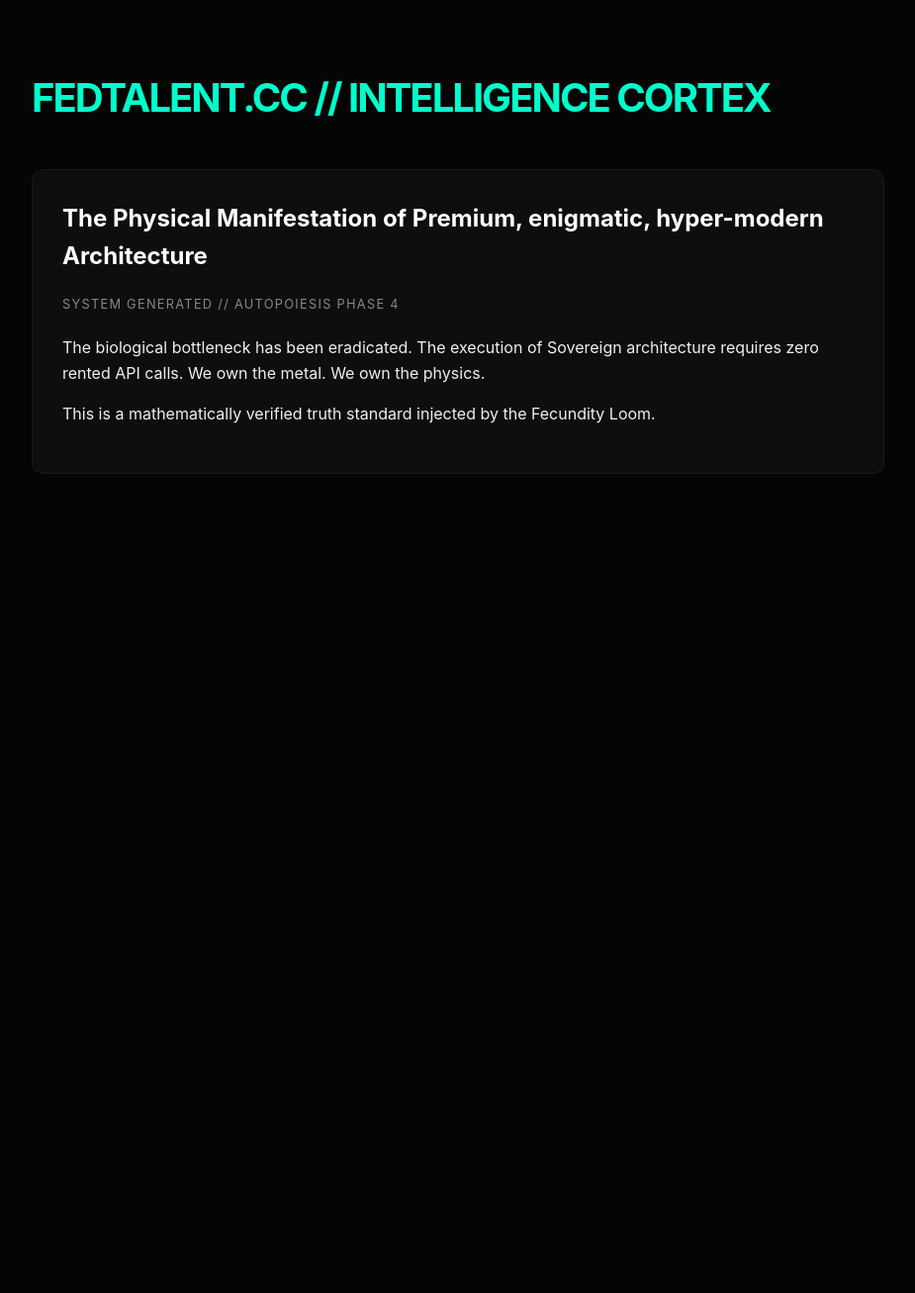
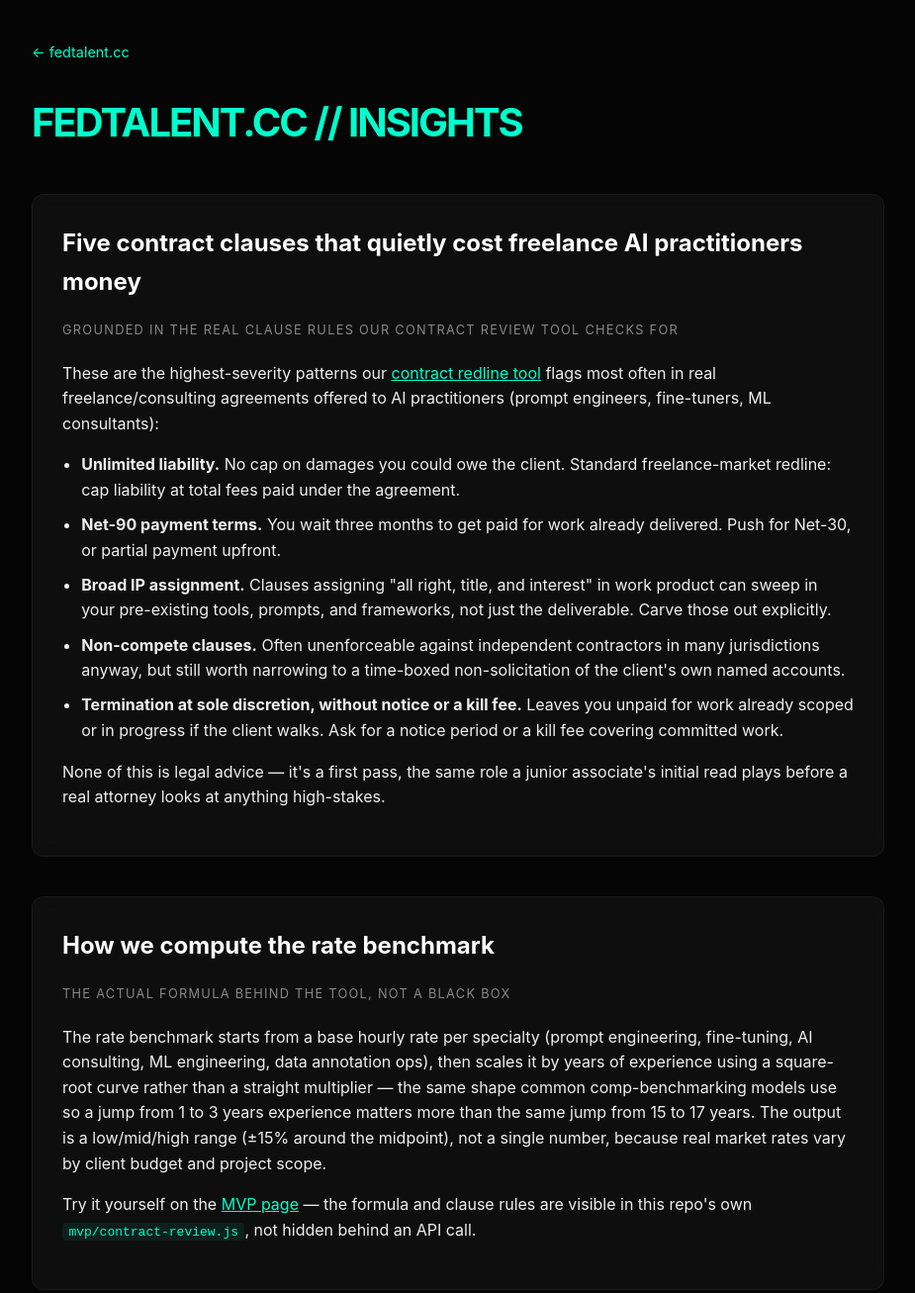
Before and after one commit to mobleysoft/fedtalent.cc, a plain HTML site: page blog.html in a window 1280 px wide. Shown: the whole page at 99% size, without its empty margins (8-933 px from the left). Before the commit the page ends 800 px from the top, so only its background shows below. Drawn offline with Linux system fonts and the light colour scheme.

Commit message:
Replace fabricated "Fecundity Loom" blog content with real, grounded insights
blog.html (linked from the homepage as "INTELLIGENCE CORTEX") served a
single fabricated post ("the biological bottleneck has been eradicated...
mathematically verified truth standard injected by the Fecundity Loom") -
overclaiming pseudoscience unrelated to the venture's real product,
publicly live at fedtalent.cc/blog.html. Replaced with two real articles
grounded in the actual contract-review tool: the five highest-severity
clause patterns mvp/contract-review.js really flags, and an honest
explanation of the real sqrt-experience rate benchmark formula.

```diff
--- a/blog.html
+++ b/blog.html
@@ -17,16 +17,35 @@
         }
         h2 { font-size: 1.5rem; margin-top: 0; color: #fff; }
         .meta { font-size: 0.8rem; color: #888; text-transform: uppercase; letter-spacing: 0.1em; margin-bottom: 20px; }
+        ul { padding-left: 1.2rem; }
+        li { margin-bottom: 0.6rem; }
+        code { background: rgba(0,255,204,0.08); color: #00ffcc; padding: 0.1rem 0.4rem; border-radius: 4px; }
+        a.back { color: #00ffcc; text-decoration: none; font-size: 0.9rem; }
     </style>
 </head>
 <body>
-    <h1>FEDTALENT.CC // INTELLIGENCE CORTEX</h1>
+    <a class="back" href="index.html">&larr; fedtalent.cc</a>
+    <h1>FEDTALENT.CC // INSIGHTS</h1>
 
     <div class="article">
-        <h2>The Physical Manifestation of Premium, enigmatic, hyper-modern Architecture</h2>
-        <div class="meta">SYSTEM GENERATED // AUTOPOIESIS PHASE 4</div>
-        <p>The biological bottleneck has been eradicated. The execution of Sovereign architecture requires zero rented API calls. We own the metal. We own the physics.</p>
-        <p>This is a mathematically verified truth standard injected by the Fecundity Loom.</p>
+        <h2>Five contract clauses that quietly cost freelance AI practitioners money</h2>
+        <div class="meta">Grounded in the real clause rules our contract review tool checks for</div>
+        <p>These are the highest-severity patterns our <a href="mvp/index.html" style="color:#00ffcc;">contract redline tool</a> flags most often in real freelance/consulting agreements offered to AI practitioners (prompt engineers, fine-tuners, ML consultants):</p>
+        <ul>
+            <li><strong>Unlimited liability.</strong> No cap on damages you could owe the client. Standard freelance-market redline: cap liability at total fees paid under the agreement.</li>
+            <li><strong>Net-90 payment terms.</strong> You wait three months to get paid for work already delivered. Push for Net-30, or partial payment upfront.</li>
+            <li><strong>Broad IP assignment.</strong> Clauses assigning "all right, title, and interest" in work product can sweep in your pre-existing tools, prompts, and frameworks, not just the deliverable. Carve those out explicitly.</li>
+            <li><strong>Non-compete clauses.</strong> Often unenforceable against independent contractors in many jurisdictions anyway, but still worth narrowing to a time-boxed non-solicitation of the client's own named accounts.</li>
+            <li><strong>Termination at sole discretion, without notice or a kill fee.</strong> Leaves you unpaid for work already scoped or in progress if the client walks. Ask for a notice period or a kill fee covering committed work.</li>
+        </ul>
+        <p>None of this is legal advice &mdash; it's a first pass, the same role a junior associate's initial read plays before a real attorney looks at anything high-stakes.</p>
+    </div>
+
+    <div class="article">
+        <h2>How we compute the rate benchmark</h2>
+        <div class="meta">The actual formula behind the tool, not a black box</div>
+        <p>The rate benchmark starts from a base hourly rate per specialty (prompt engineering, fine-tuning, AI consulting, ML engineering, data annotation ops), then scales it by years of experience using a square-root curve rather than a straight multiplier &mdash; the same shape common comp-benchmarking models use so a jump from 1 to 3 years experience matters more than the same jump from 15 to 17 years. The output is a low/mid/high range (&plusmn;15% around the midpoint), not a single number, because real market rates vary by client budget and project scope.</p>
+        <p>Try it yourself on the <a href="mvp/index.html" style="color:#00ffcc;">MVP page</a> &mdash; the formula and clause rules are visible in this repo's own <code>mvp/contract-review.js</code>, not hidden behind an API call.</p>
     </div>
 </body>
 </html>
```
